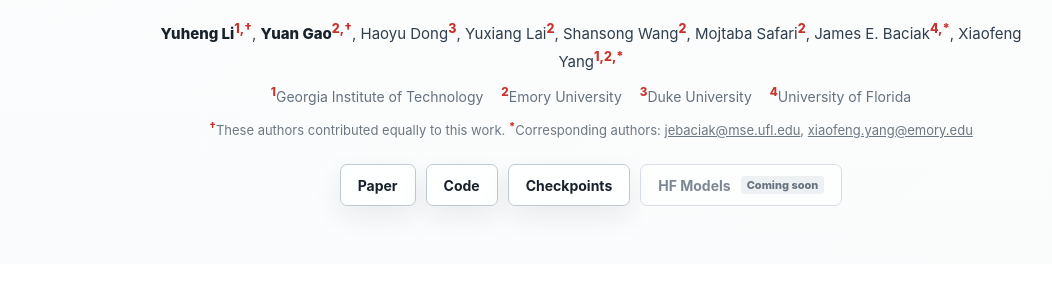
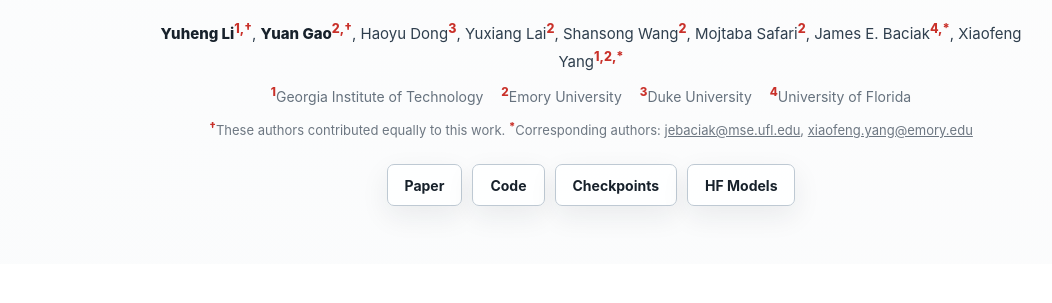
Before and after one commit to ricklisz/flexict.github.io, a plain HTML site: page index.html in a window 1280 px wide. Shown: the part 290-593 px from the top of the page, without its empty margins (49-1101 px from the left). Drawn offline with Linux system fonts and the light colour scheme.

Commit message:
Update Hugging Face model link

```diff
--- a/index.html
+++ b/index.html
@@ -516,7 +516,7 @@
           <a class="action" href="https://arxiv.org/abs/2605.21906" target="_blank" rel="noopener">Paper</a>
           <a class="action" href="https://github.com/ricklisz/FlexiCT" target="_blank" rel="noopener">Code</a>
           <a class="action" href="https://github.com/ricklisz/FlexiCT#checkpoints" target="_blank" rel="noopener">Checkpoints</a>
-          <a class="action disabled" href="#" aria-disabled="true">HF Models</a>
+          <a class="action" href="https://huggingface.co/ricklisz123/FlexiCT" target="_blank" rel="noopener">HF Models</a>
         </nav>
       </div>
     </header>
```
